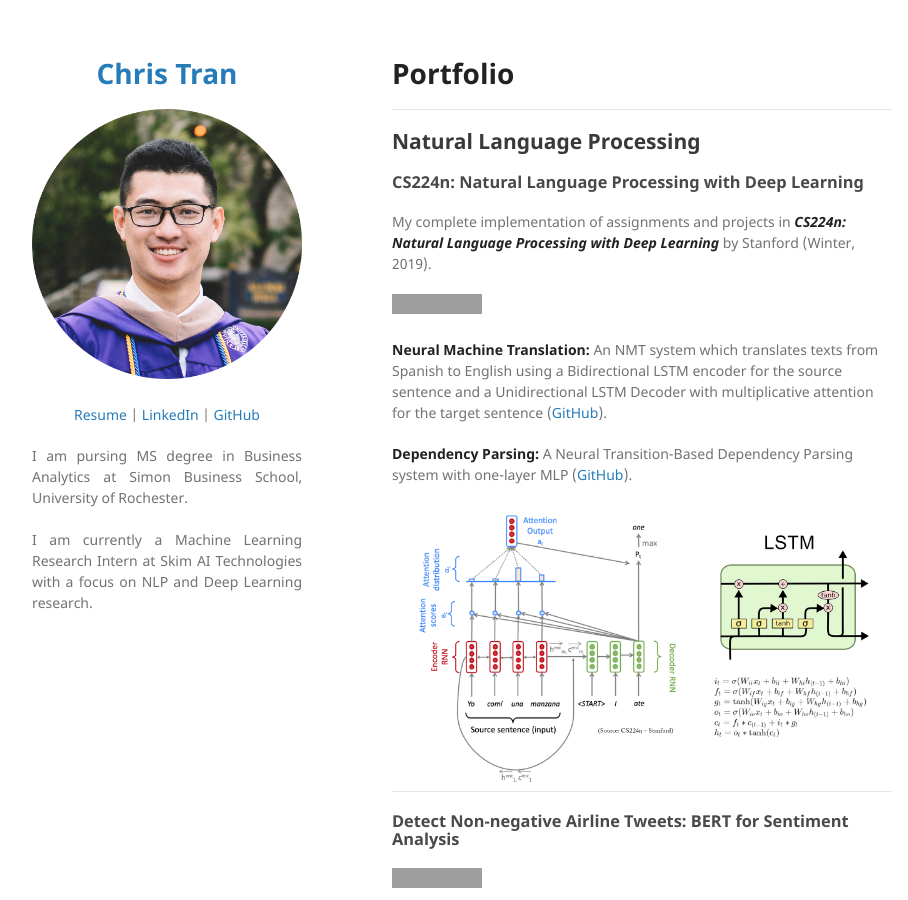
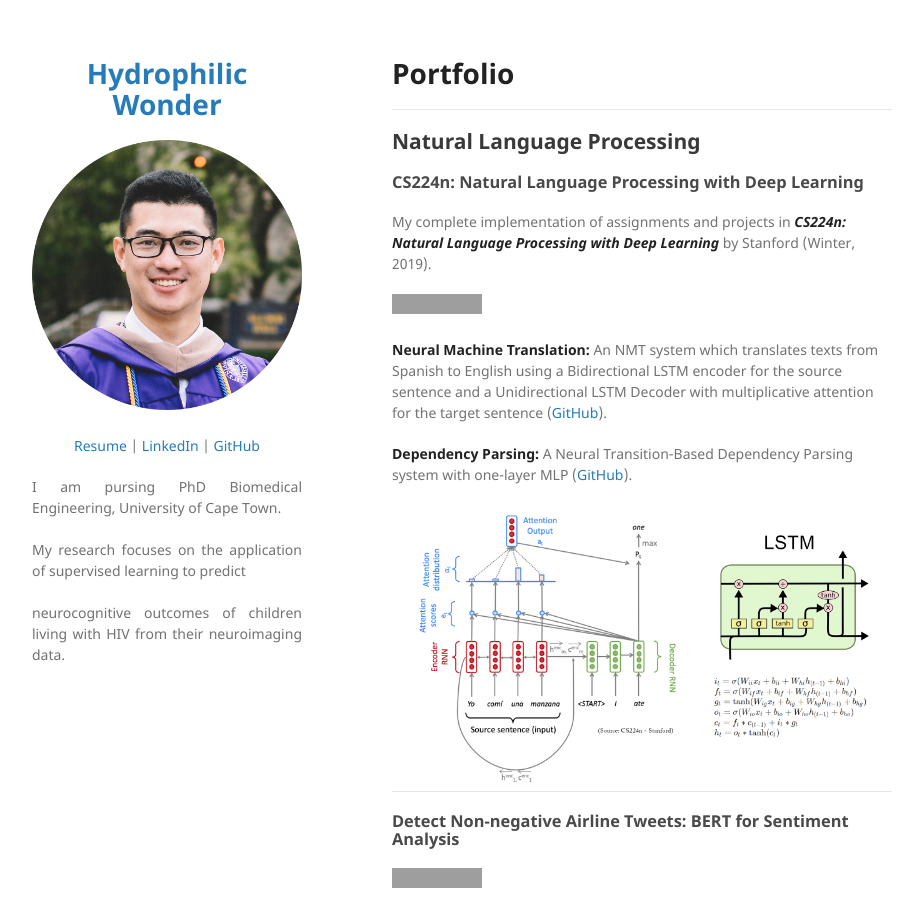
Before and after one commit to Hydrophilic-Wonder/hydrophilic-wonder.github.io, a Jekyll site: the page built from index.md, in a window 1280 px wide and 900 px high. Shown: the whole window, without its empty margins (178-1086 px from the left). Built offline with Jekyll 4.4.1, drawn with Linux system fonts in a browser that asks for light colours; our own code applies the rules of GitHub Pages for plain Markdown files; grey boxes are pictures that could not be loaded.

Commit message:
Update _config.yml

```diff
--- a/_config.yml
+++ b/_config.yml
@@ -1,18 +1,20 @@
-title: <p align="center"> Chris Tran </p>
+title: <p align="center"> Hydrophilic Wonder </p>
 
 logo: "/images/picture.png?raw=true"
 
 description:
   <p align="center">
   <a href="pdf/resume.pdf">Resume</a> |
-  <a href="https://www.linkedin.com/in/chriskhanhtran/">LinkedIn</a> |
-  <a href="https://github.com/chriskhanhtran">GitHub</a>
+  <a href="https://www.linkedin.com/in/hydrophilicwonder/">LinkedIn</a> |
+  <a href="https://github.com/hydrophilic-wonder">GitHub</a>
   </p>
 
   <p align="justify">
-  I am pursing MS degree in Business Analytics at Simon Business School, University of Rochester.
+  I am pursing PhD Biomedical Engineering, University of Cape Town.
   <br><br>
-  I am currently a Machine Learning Research Intern at Skim AI Technologies with a focus on NLP and Deep Learning research.
+  My research focuses on the application of supervised learning to predict
+  <br><br>
+  neurocognitive outcomes of children living with HIV from their neuroimaging data.
   <br><br>
   </p>
 
```
